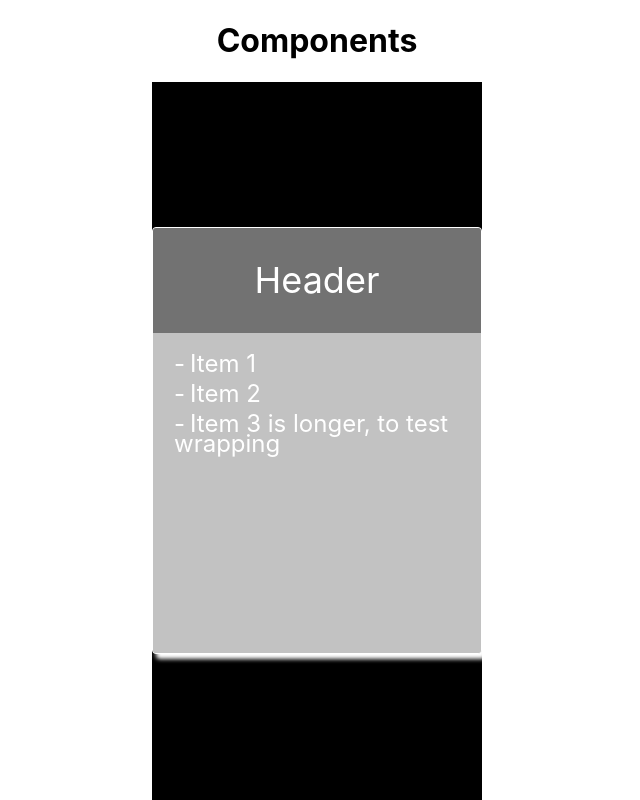
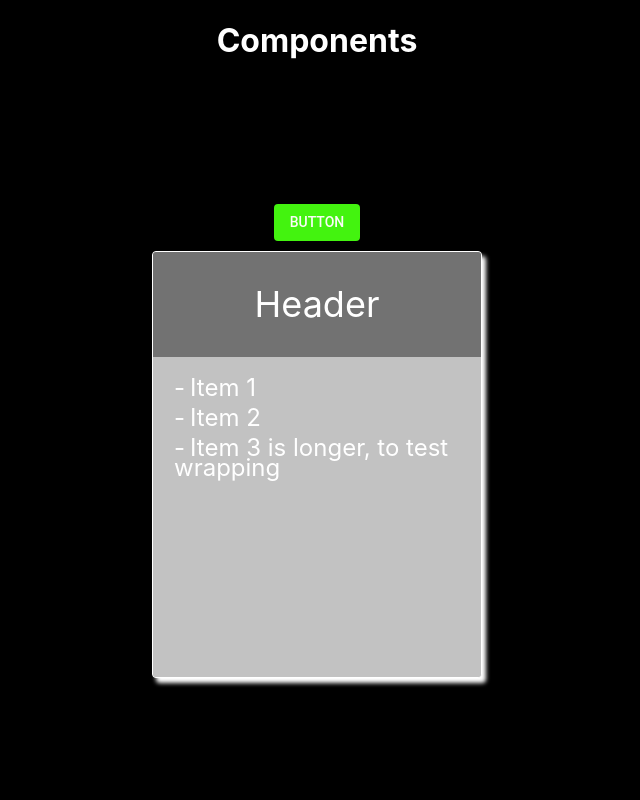
Before and after one commit to alexgdav/THReactMUI, a React (Create React App) app: page / in a window 1280 px wide. Shown: the whole page, without its empty margins (323-963 px from the left). Built offline with nearby package versions, Linux system fonts and the light colour scheme.

Commit message:
full implementation of dark theme to match image, includes black background for the App component

```diff
--- a/src/App.js
+++ b/src/App.js
@@ -1,5 +1,5 @@
 import React, { Component } from 'react';
-// import { Button } from './components';
+import { Button } from './components';
 import  { ListCard } from './components'
 import './App.scss';
 
@@ -13,14 +13,14 @@ class App extends Component {
   }
 
   render() {
-    const divClass = `component-list ${this.whichtheme}`;
+    const divClass = `App component-list ${this.whichtheme}`;
     return (
-      <div className='App'>
+      <div className={divClass}>
         <header>
           <h1>Components</h1>
         </header>
         <div className={divClass}>
-          {/*<Button href="#" theme='go' style={ { margin: "0 0 10px 0"}}> Button </Button>*/}
+          <Button href="#" theme='go' style={ { margin: "0 0 10px 0"}}> Button </Button>
           <ListCard theme={this.whichtheme}  header={header} items={list}/ >
 
        </div>
--- a/src/App.scss
+++ b/src/App.scss
@@ -20,8 +20,13 @@ html, body, #root, .App {
 
 .light {
   background-color: $white;
+  width: 100vw;
+  height: 100%;
 }
 
 .dark {
   background-color: $black;
+  color: $white;
+  width: 100vw;
+  height: 100%;
 }
```
